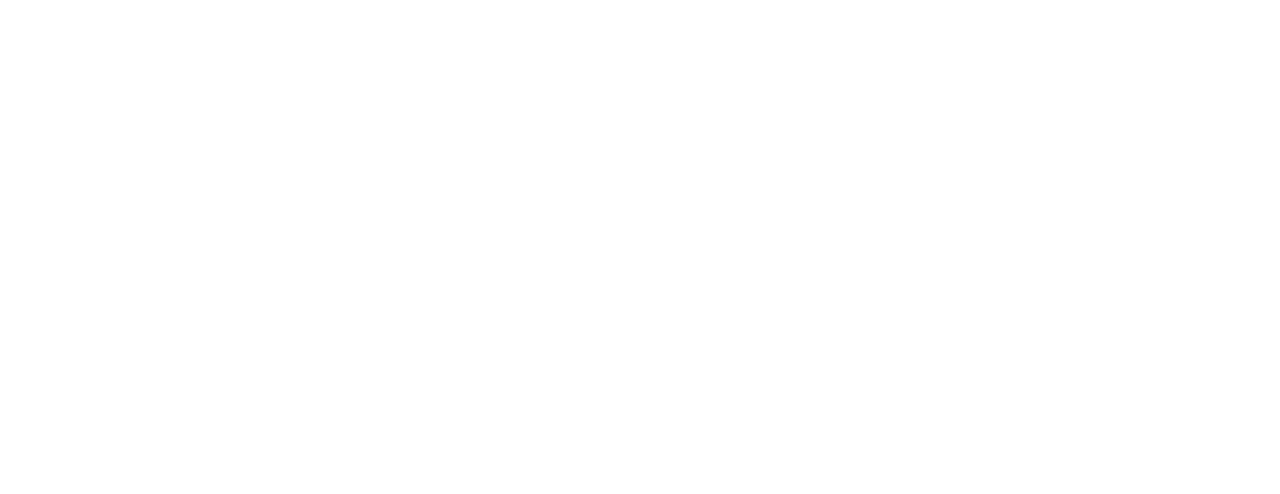
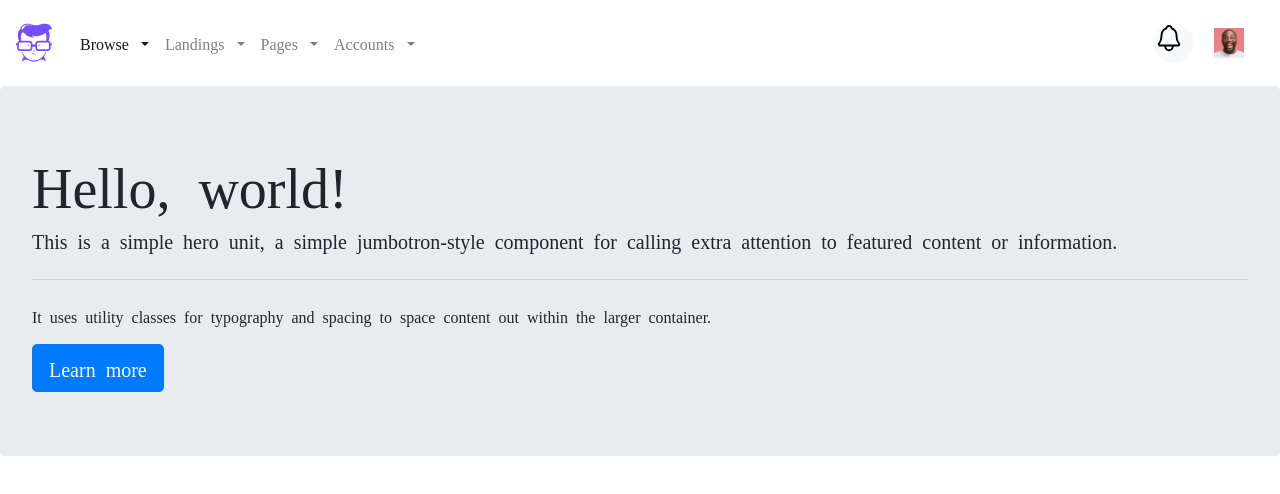
Before and after one commit to Torepa8/M3D5, a plain HTML site: page index.html in a window 1280 px wide. Drawn offline with nearby package versions, Linux system fonts and the light colour scheme.

Commit message:
add style

```diff
--- a/index.html
+++ b/index.html
@@ -1,20 +1,100 @@
 <!doctype html>
 <html lang="en">
+
 <head>
   <!-- Required meta tags -->
   <meta charset="utf-8">
   <meta name="viewport" content="width=device-width, initial-scale=1, shrink-to-fit=no">
 
   <!-- Bootstrap CSS -->
-    <link rel="stylesheet" href="https://cdn.jsdelivr.net/npm/bootstrap@4.6.2/dist/css/bootstrap.min.css" integrity="sha384-xOolHFLEh07PJGoPkLv1IbcEPTNtaed2xpHsD9ESMhqIYd0nLMwNLD69Npy4HI+N" crossorigin="anonymous">
-
+  <link rel="stylesheet" href="https://cdn.jsdelivr.net/npm/bootstrap@4.6.2/dist/css/bootstrap.min.css"
+    integrity="sha384-xOolHFLEh07PJGoPkLv1IbcEPTNtaed2xpHsD9ESMhqIYd0nLMwNLD69Npy4HI+N" crossorigin="anonymous">
+  <link rel="stylesheet" href="style.css">
   <title>Programming</title>
 </head>
+
 <body>
+  <header>
+    <!-- navbar -->
+    <nav class="navbar navbar-light navbar-expand-lg">
+      <a class="navbar-brand" href="#">
+        <img src="assets/logo.svg" width="40" height="40" alt="">
+      </a>
+      <div class="collapse navbar-collapse" id="navbarNavDropdown">
+        <ul class="navbar-nav">
+          <li class="nav-item dropdown active">
+            <a class="nav-link dropdown-toggle" href="#" role="button" data-toggle="dropdown" aria-expanded="false">
+              Browse
+            </a>
+            <div class="dropdown-menu">
+              <a class="dropdown-item" href="#">Pages1</a>
+              <a class="dropdown-item" href="#">Pages2</a>
+              <a class="dropdown-item" href="#">Pages3</a>
+            </div>
+          </li>
+          <li class="nav-item dropdown">
+            <a class="nav-link dropdown-toggle" href="#" role="button" data-toggle="dropdown" aria-expanded="false">
+              Landings
+            </a>
+            <div class="dropdown-menu">
+              <a class="dropdown-item" href="#">Pages1</a>
+              <a class="dropdown-item" href="#">Pages2</a>
+              <a class="dropdown-item" href="#">Pages3</a>
+            </div>
+          </li>
+          <li class="nav-item dropdown">
+            <a class="nav-link dropdown-toggle" href="#" role="button" data-toggle="dropdown" aria-expanded="false">
+              Pages
+            </a>
+            <div class="dropdown-menu">
+              <a class="dropdown-item" href="#">Pages1</a>
+              <a class="dropdown-item" href="#">Pages2</a>
+              <a class="dropdown-item" href="#">Pages3</a>
+            </div>
+          </li>
+          <li class="nav-item dropdown">
+            <a class="nav-link dropdown-toggle" href="#" role="button" data-toggle="dropdown" aria-expanded="false">
+              Accounts
+            </a>
+            <div class="dropdown-menu">
+              <a class="dropdown-item" href="#">Pages1</a>
+              <a class="dropdown-item" href="#">Pages2</a>
+              <a class="dropdown-item" href="#">Pages3</a>
+            </div>
+          </li>
+        </ul>
+      </div> <!--fine voci menu-->
+      <div class="notification bg-light">
+        <img src="assets/notifications-outline.svg" width="30" height="30" alt="">
+      </div>
+      <div class="user">
+        <img src="assets/avatar-1.jpg" width="30" height="30" alt="">
+      </div>
+      <button class="navbar-toggler" type="button" data-toggle="collapse" data-target="#navbarNavDropdown"
+        aria-controls="navbarNavDropdown" aria-expanded="false" aria-label="Toggle navigation">
+        <span class="navbar-toggler-icon"></span>
+      </button>
+    </nav>
+  </header>
 
+  <section>
+    <div class="jumbotron">
+      <h1 class="display-4">Hello, world!</h1>
+      <p class="lead">This is a simple hero unit, a simple jumbotron-style component for calling extra attention to
+        featured content or information.</p>
+      <hr class="my-4">
+      <p>It uses utility classes for typography and spacing to space content out within the larger container.</p>
+      <a class="btn btn-primary btn-lg" href="#" role="button">Learn more</a>
+    </div>
+  </section>
 
-    <script src="https://cdn.jsdelivr.net/npm/jquery@3.5.1/dist/jquery.slim.min.js" integrity="sha384-DfXdz2htPH0lsSSs5nCTpuj/zy4C+OGpamoFVy38MVBnE+IbbVYUew+OrCXaRkfj" crossorigin="anonymous"></script>
-    <script src="https://cdn.jsdelivr.net/npm/bootstrap@4.6.2/dist/js/bootstrap.bundle.min.js" integrity="sha384-Fy6S3B9q64WdZWQUiU+q4/2Lc9npb8tCaSX9FK7E8HnRr0Jz8D6OP9dO5Vg3Q9ct" crossorigin="anonymous"></script>
+  <script src="https://cdn.jsdelivr.net/npm/jquery@3.5.1/dist/jquery.slim.min.js"
+    integrity="sha384-DfXdz2htPH0lsSSs5nCTpuj/zy4C+OGpamoFVy38MVBnE+IbbVYUew+OrCXaRkfj"
+    crossorigin="anonymous"></script>
+  <script src="https://cdn.jsdelivr.net/npm/bootstrap@4.6.2/dist/js/bootstrap.bundle.min.js"
+    integrity="sha384-Fy6S3B9q64WdZWQUiU+q4/2Lc9npb8tCaSX9FK7E8HnRr0Jz8D6OP9dO5Vg3Q9ct"
+    crossorigin="anonymous"></script>
 
 </body>
+
 </html>
--- /dev/null
+++ b/style.css
@@ -0,0 +1,22 @@
+@font-face {
+    font-family: "feather";
+    src: url(/assets/feather.ttf);
+    font-weight: 400;
+}
+
+body {
+    font-family: "feather"
+}
+
+.notification{
+    width: 40px;
+    height: 40px;
+    border-radius: 50%;
+}
+
+.user{
+    margin: 10px;
+    padding: 10px;
+    border-radius: 50%;
+    overflow: hidden;
+}
```
Also changed, not shown: assets/notifications-outline.svg (added). Lines whose indentation alone changed are shown as unchanged.
